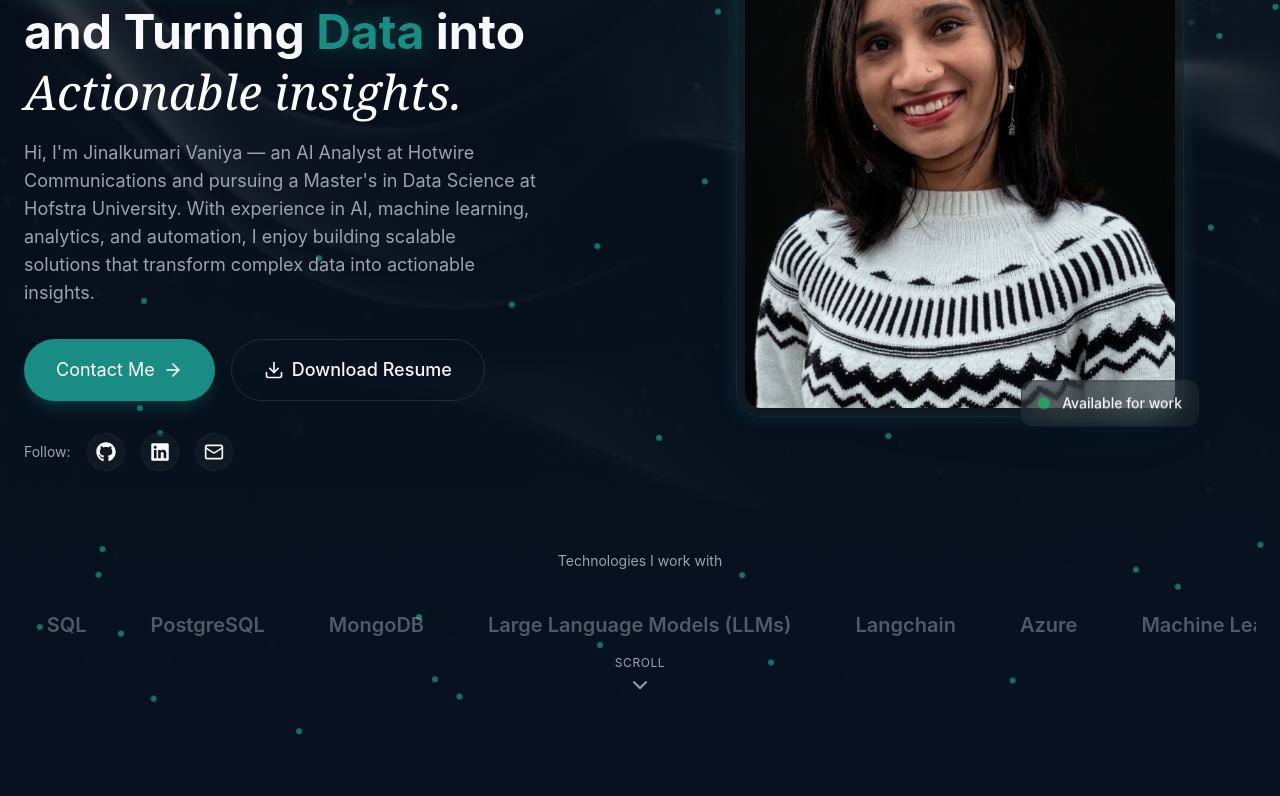
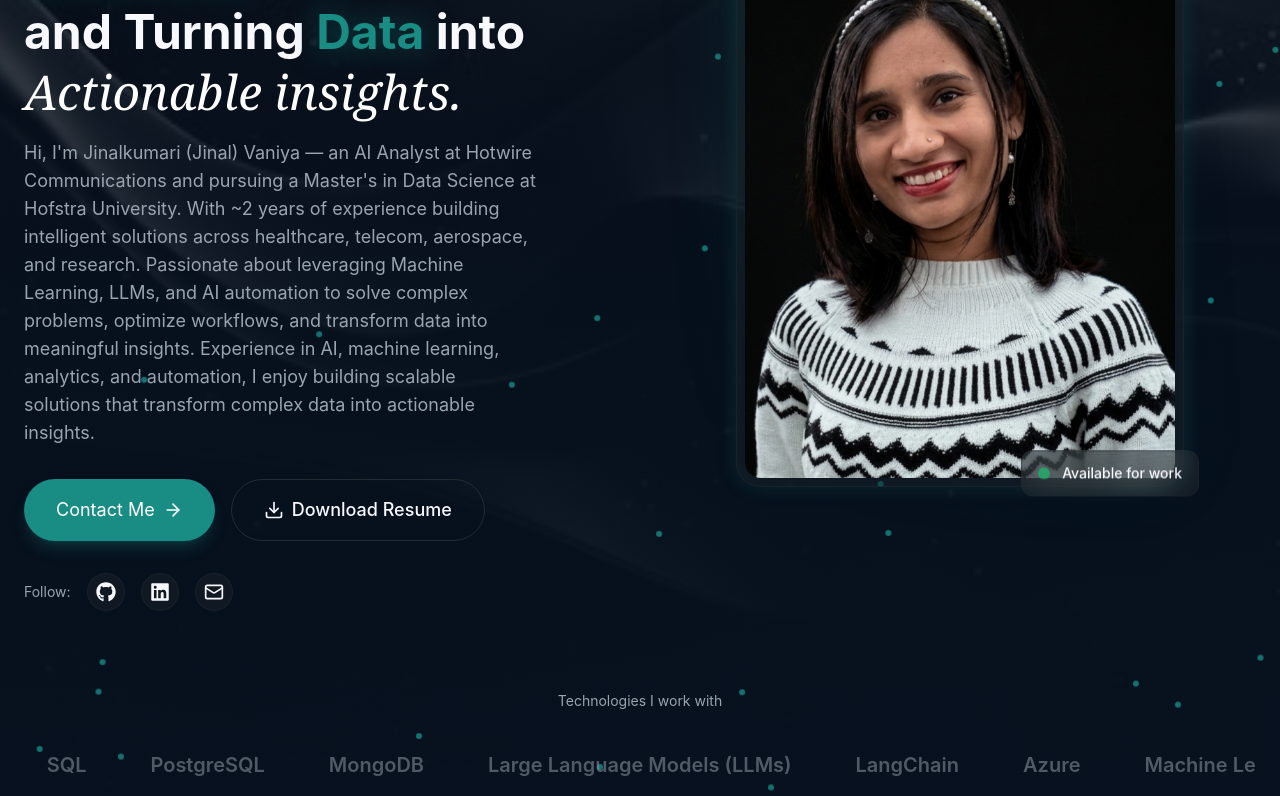
Before and after one commit to JinalVaniya/Personal-website, a React (Vite) app: page / in a window 1280 px wide. Shown: the part 320-1116 px from the top of the page. Built offline with nearby package versions, Linux system fonts and the light colour scheme.

Commit message:
Refactor terminology and update personal introduction
Updated terminology for 'Langchain' to 'LangChain' and 'PowerBI' to 'Power BI'. Revised personal introduction for clarity and conciseness.

```diff
--- a/src/sections/Hero.jsx
+++ b/src/sections/Hero.jsx
@@ -9,7 +9,7 @@ const skills = [
     "PostgreSQL",
     "MongoDB",
     "Large Language Models (LLMs)",
-    "Langchain",
+    "LangChain",
     "Azure",
     "Machine Learning",
     "Artificial Intelligence",
@@ -26,9 +26,13 @@ const skills = [
     "Generative AI",
     "R",
     "Tableau",
-    "PowerBI",
+    "Power BI",
     "VS Code",
     "Jupyter Notebook",
+    "Databricks",
+    "AI Agent",
+    "OpenWebUI",
+    "Claude",
 ];
 
 const scrollToContact = () => {
@@ -88,9 +92,11 @@ export const Hero = () => {
                             </span>
                         </h1>
                         <p className="text-lg text-muted-foreground max-w-lg animate-fade-in animation-delay-200">
-                            Hi, I'm Jinalkumari Vaniya — an AI Analyst at Hotwire Communications and
+                            Hi, I'm Jinalkumari (Jinal) Vaniya — an AI Analyst at Hotwire Communications and
                             pursuing a Master's in Data Science at Hofstra University.
-                            With experience in AI, machine learning, analytics, and automation,
+                            With ~2 years of experience building intelligent solutions across healthcare, telecom, aerospace, and research.
+                            Passionate about leveraging Machine Learning, LLMs, and AI automation to solve complex problems, optimize workflows,
+                            and transform data into meaningful insights. Experience in AI, machine learning, analytics, and automation,
                             I enjoy building scalable solutions that transform complex data into actionable insights.
                         </p>
                     </div>
```
